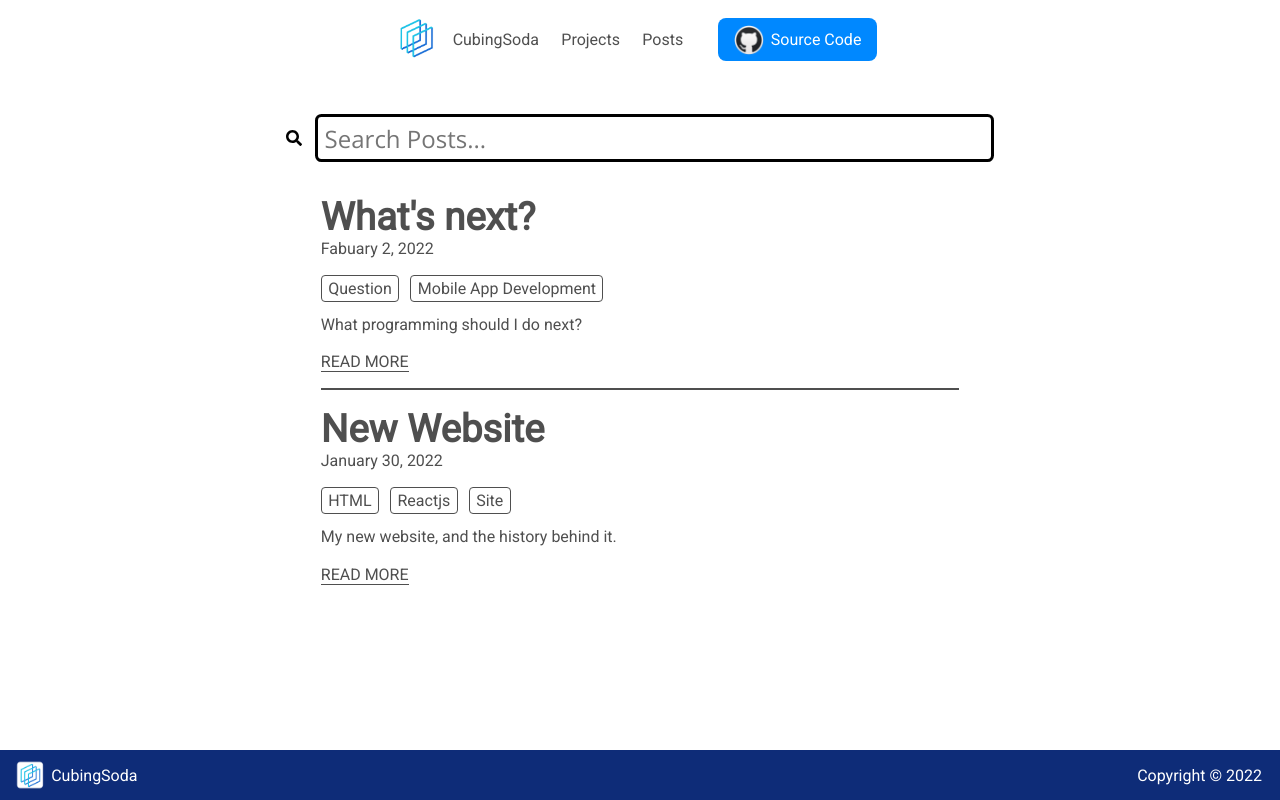
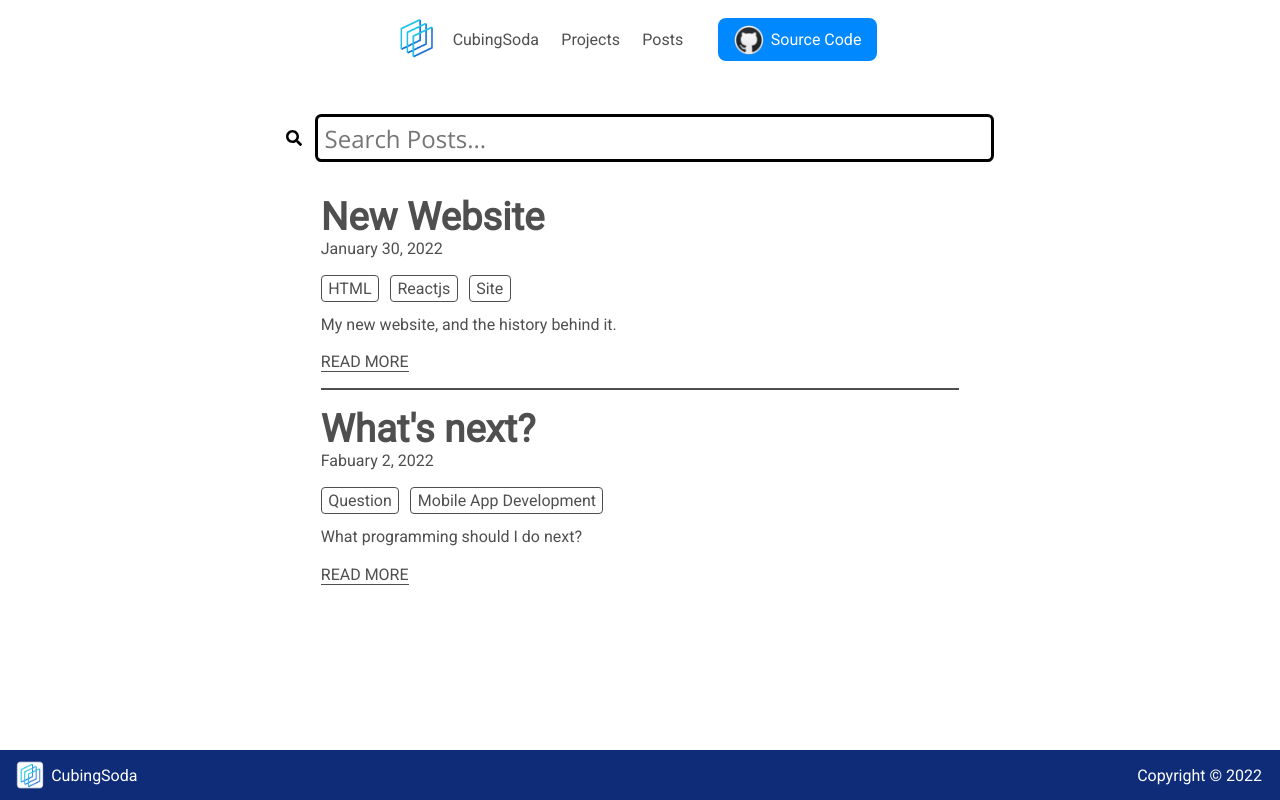
Before and after one commit to henryhuangbc/beta, a Next.js app: page /posts in a window 1280 px wide. Built offline with nearby package versions, Linux system fonts and the light colour scheme.

Commit message:
remove .reverse()

```diff
--- a/pages/posts/index.js
+++ b/pages/posts/index.js
@@ -9,7 +9,7 @@ import PostSearch from "components/PostSearch";
 import { useState } from "react";
 
 export default function SinglePost({ allPosts }) {
-  const [shown, setShown] = useState(allPosts.reverse());
+  const [shown, setShown] = useState(allPosts);
 
   return (
     <>
```
